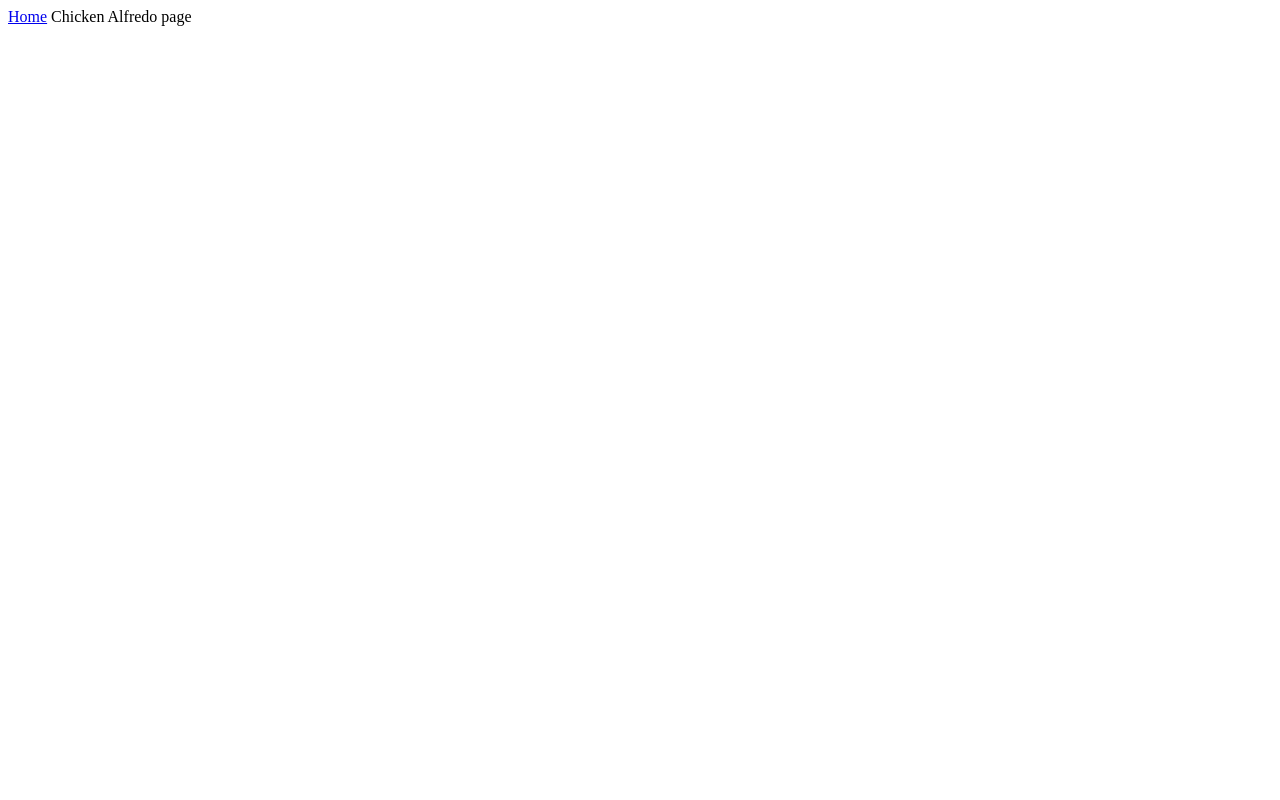
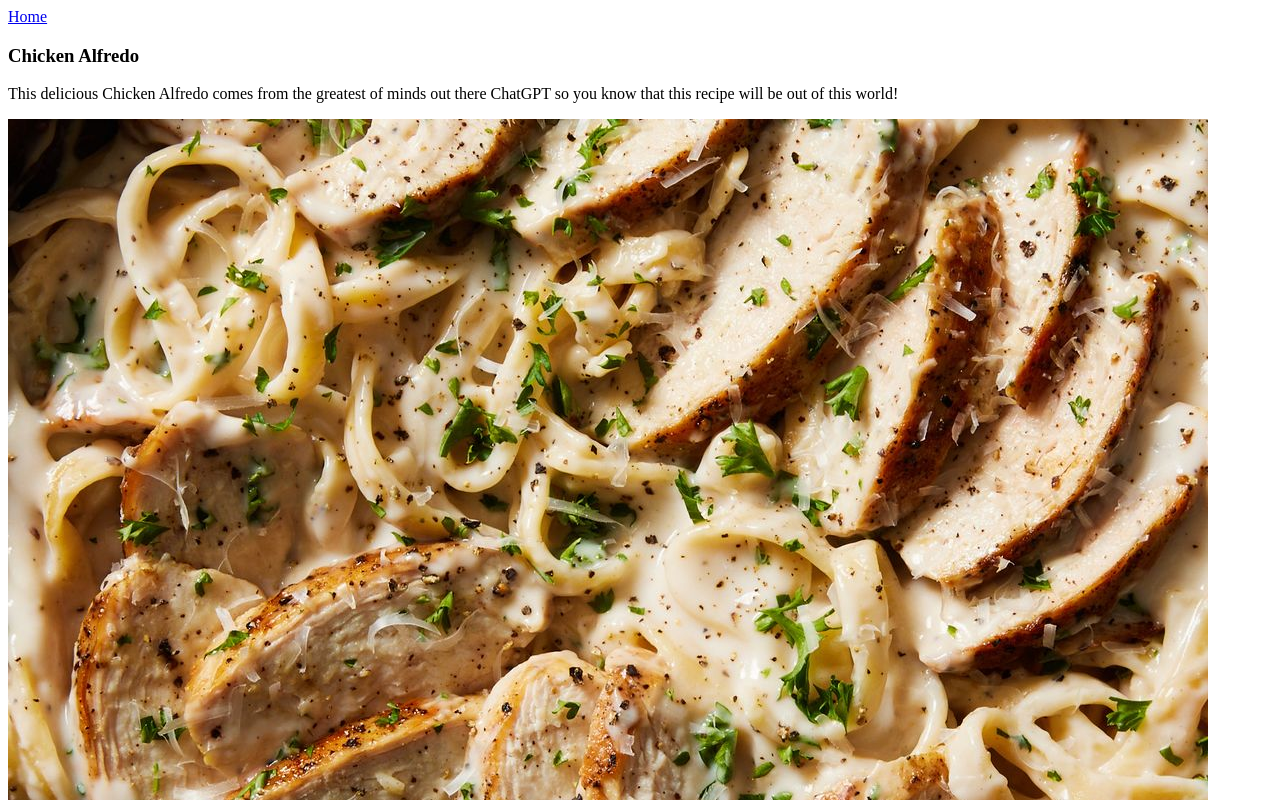
Before and after one commit to fc410/OdinRecipes, a plain HTML site: page chicken-alfredo.html in a window 1280 px wide. Shown: the top 800 px of the page. Drawn offline with Linux system fonts and the light colour scheme.

Commit message:
appended the header for the chicken alfredo html file

```diff
--- a/chicken-alfredo.html
+++ b/chicken-alfredo.html
@@ -7,6 +7,14 @@
 
     <body>
         <a href="./index.html">Home</a>
-        Chicken Alfredo page
+        <div class="chicken-alfredo-main-content">
+            <h3>Chicken Alfredo</h3>
+            <p>
+                This delicious Chicken Alfredo comes from the greatest of minds out there
+                ChatGPT so you know that this recipe will be out of this world!
+            </p>
+            <img src="./images/ChickenAlfredo.jpg" alt="Delicious chicken alfredo made with love"/>
+
+        </div>
     </body>
 </html>
```
Also changed, not shown: mac-and-cheese.html (+1 -1 lines).
